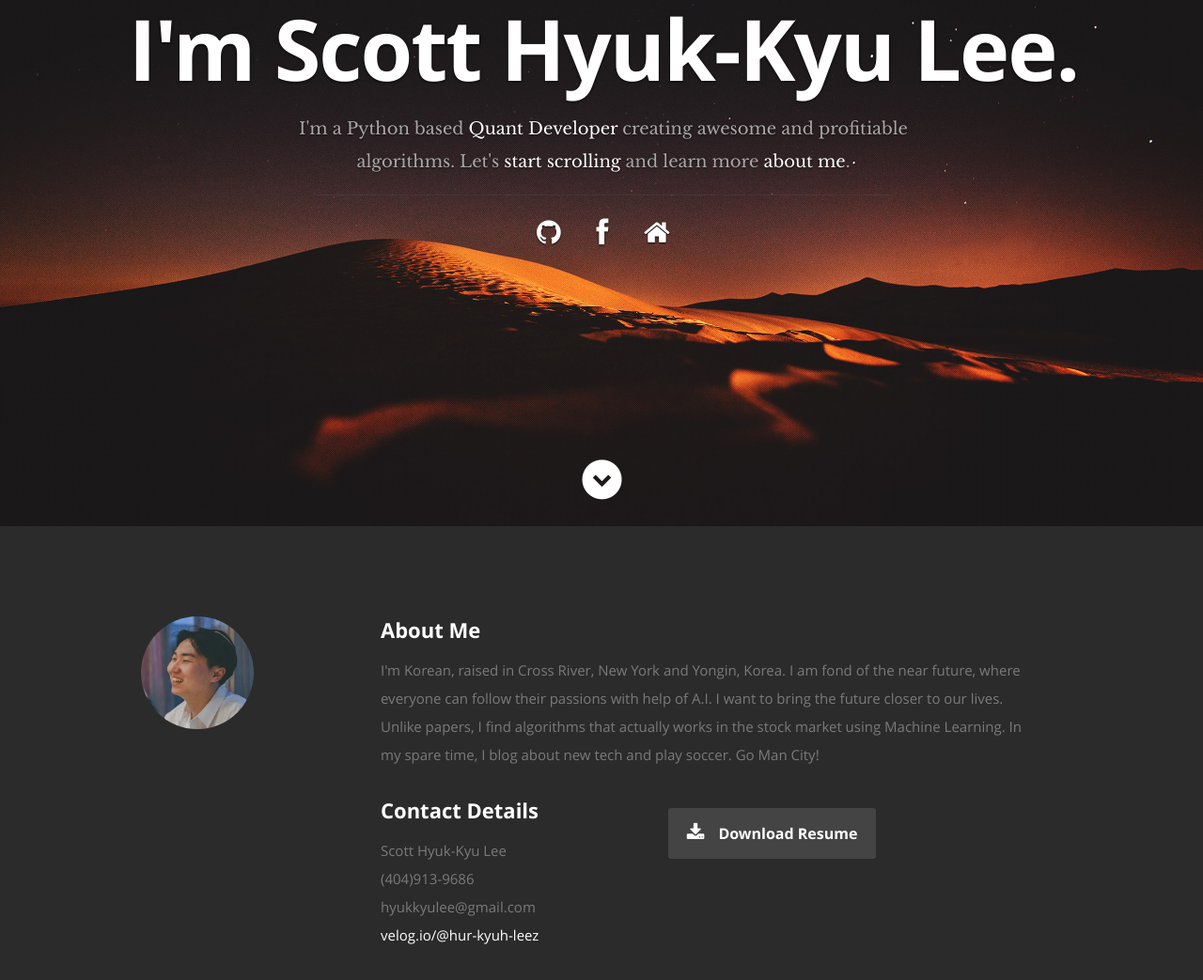
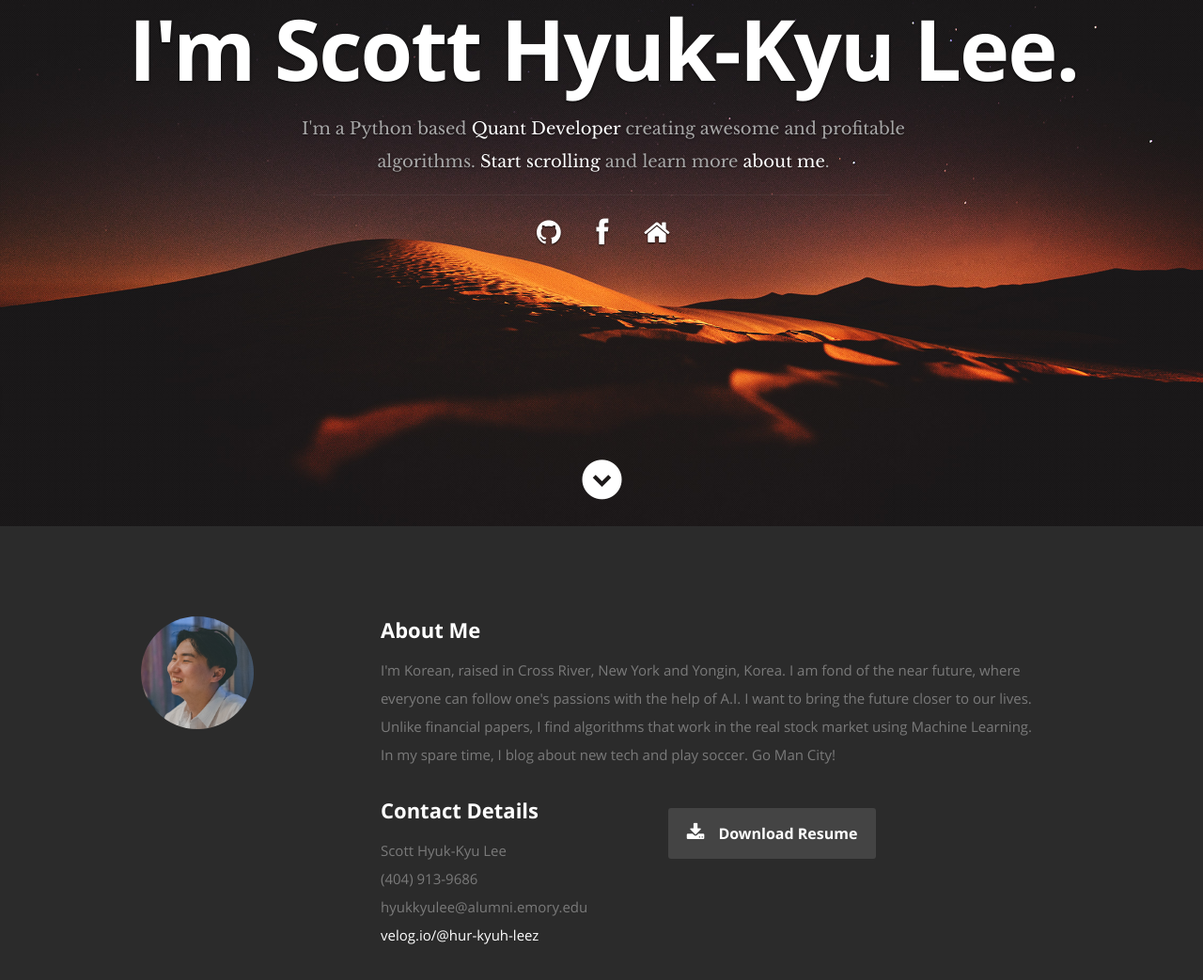
Before and after one commit to hur-kyuh-leez/aboutMe, a website: page index.html in a window 1280 px wide. Shown: the part 240-1283 px from the top of the page at 94% size. Drawn offline with nearby package versions, Linux system fonts and the light colour scheme.

Commit message:
updated index

```diff
--- a/index.html
+++ b/index.html
@@ -56,7 +56,7 @@
          <div class="banner-text">
             <h1 class="responsive-headline">I'm Scott Hyuk-Kyu Lee.</h1>
             <h3>I'm a Python based <span>Quant Developer</span> creating awesome and
-            profitiable algorithms. Let's <a class="smoothscroll" href="#about">start scrolling</a>
+            profitable algorithms. <a class="smoothscroll" href="#about">Start scrolling</a>
             and learn more <a class="smoothscroll" href="#about">about me</a>.</h3>
             <hr />
             <ul class="social">
@@ -92,9 +92,9 @@
 
             <p>
               I'm Korean, raised in Cross River, New York and Yongin, Korea.
-              I am fond of the near future, where everyone can follow their passions with help of A.I.
+              I am fond of the near future, where everyone can follow one's passions with the help of A.I.
               I want to bring the future closer to our lives.
-              Unlike papers, I find algorithms that actually works in the stock market using Machine Learning.
+              Unlike financial papers, I find algorithms that work in the real stock market using Machine Learning.
               In my spare time, I blog about new tech and play soccer.
               Go Man City!
             </p>
@@ -107,8 +107,8 @@
                   <h2>Contact Details</h2>
                   <p class="address">
 						   <span>Scott Hyuk-Kyu Lee</span><br>
-						   <span>(404)913-9686</span><br>
-               <span>hyukkyulee@gmail.com</span><br>
+						   <span>(404) 913-9686</span><br>
+               <span>hyukkyulee@alumni.emory.edu</span><br>
               <span><a href="https://velog.io/@hur-kyuh-leez">velog.io/@hur-kyuh-leez</a></span>
 					   </p>
 
```
